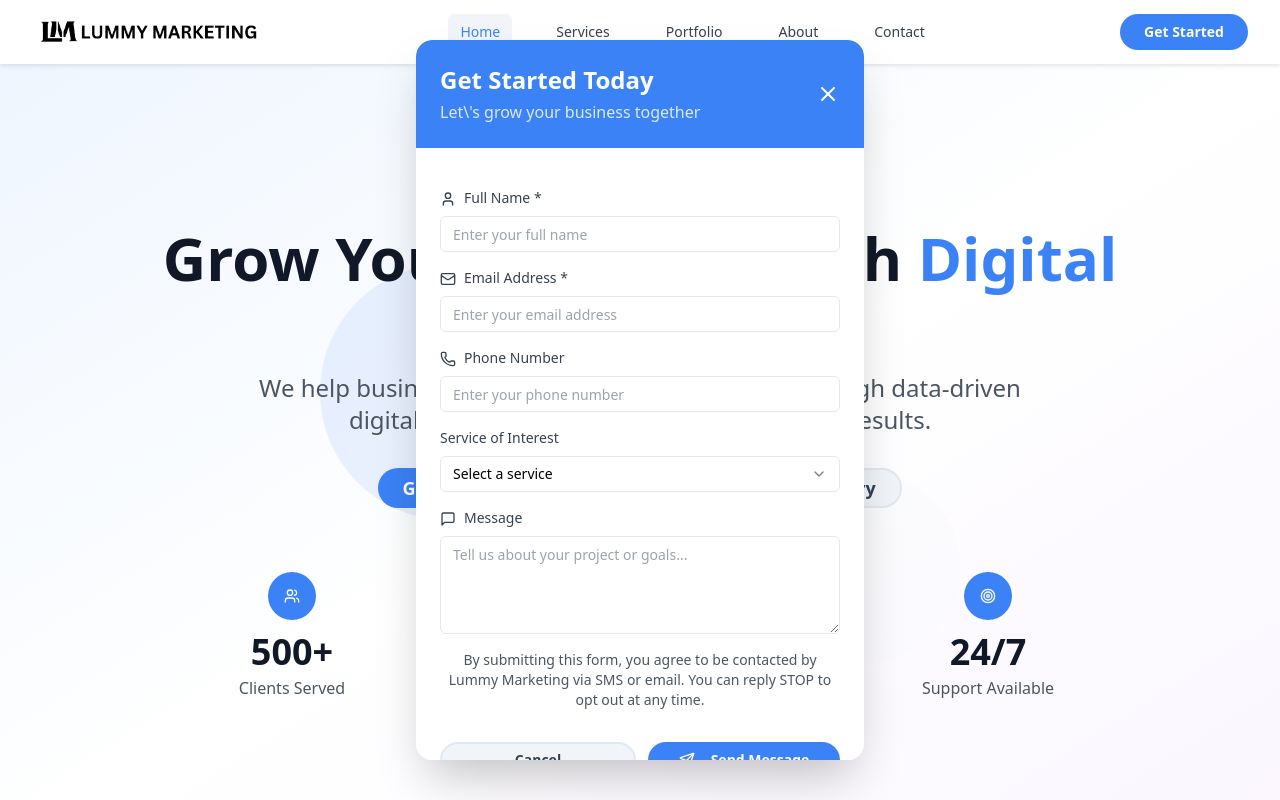
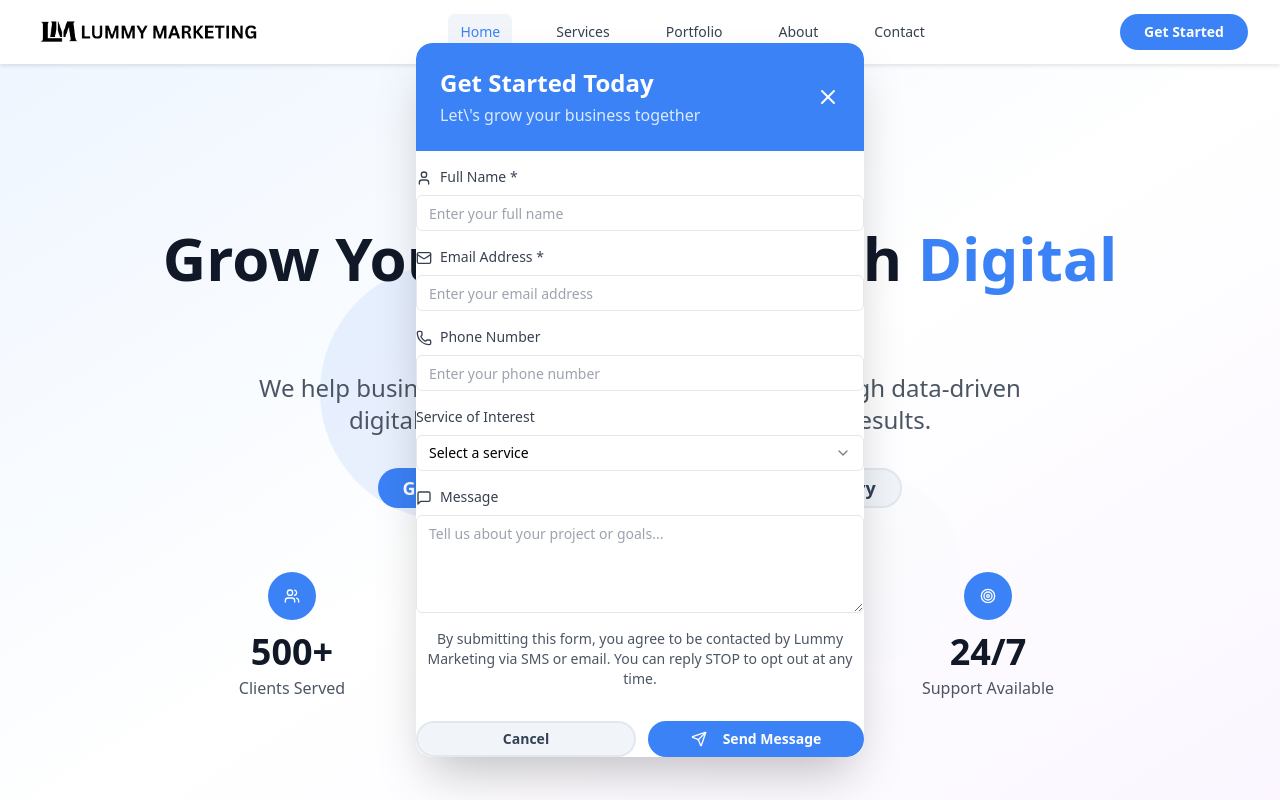
Before and after one commit to MoneychasingLT/lummy-marketing-enhanced-website, a React (Vite) app: page / in a window 1280 px wide. Shown: the top 800 px of the page. Built offline with nearby package versions, Linux system fonts and the light colour scheme.

Commit message:
Update ContactModal.jsx

```diff
--- a/src/components/ContactModal.jsx
+++ b/src/components/ContactModal.jsx
@@ -82,7 +82,7 @@ const ContactModal = ({ isOpen, onClose }) => {
         </div>
 
         {/* Form */}
-        <form name="contact-modal" method="POST" data-netlify="true" action="/thank-you" onSubmit={handleSubmit} className="p-6 space-y-4">
+       <form name="contact-modal" method="POST" data-netlify="true" className="space-y-4">
           <input type="hidden" name="form-name" value="contact-modal" />
           {/* Name Field */}
           <div>
```
